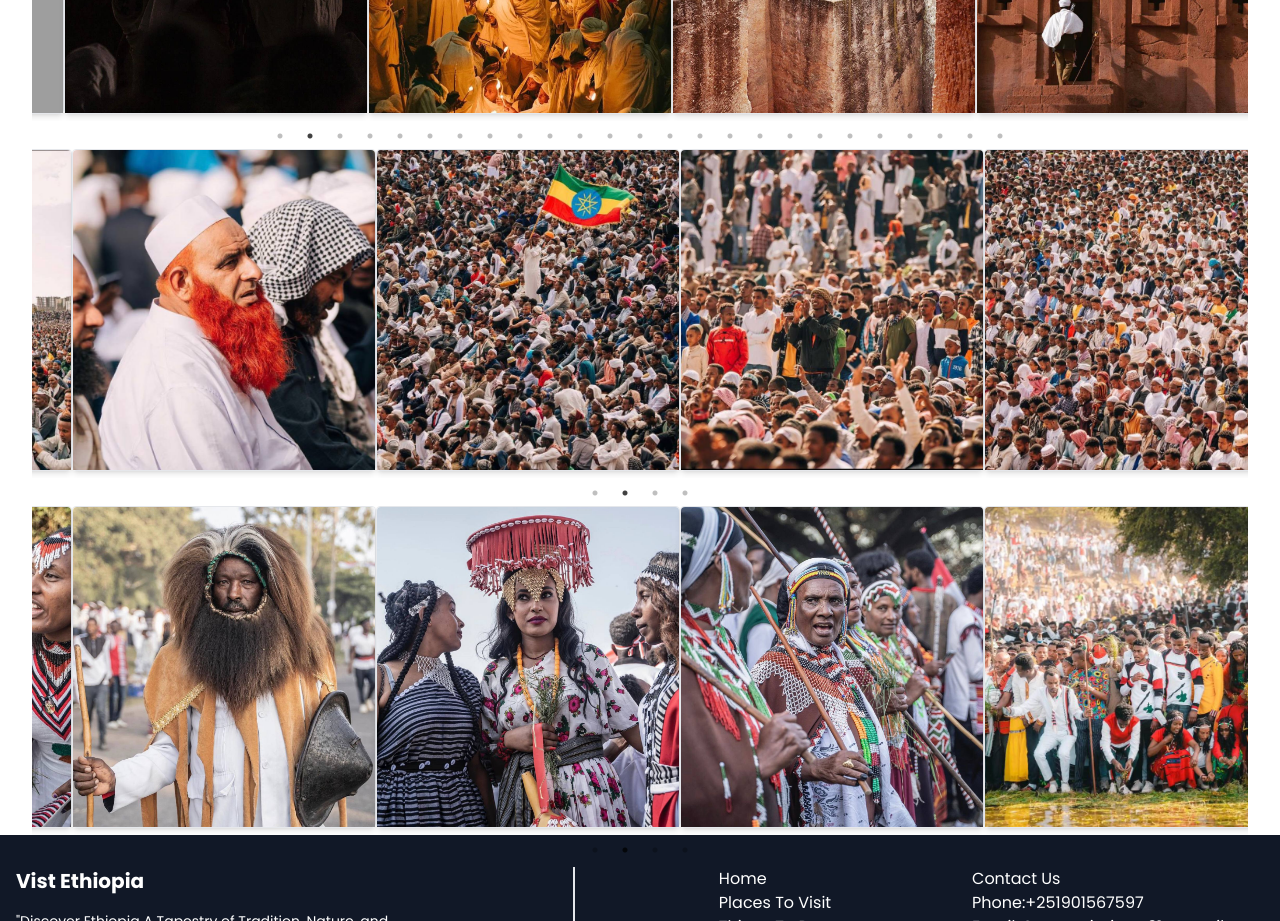
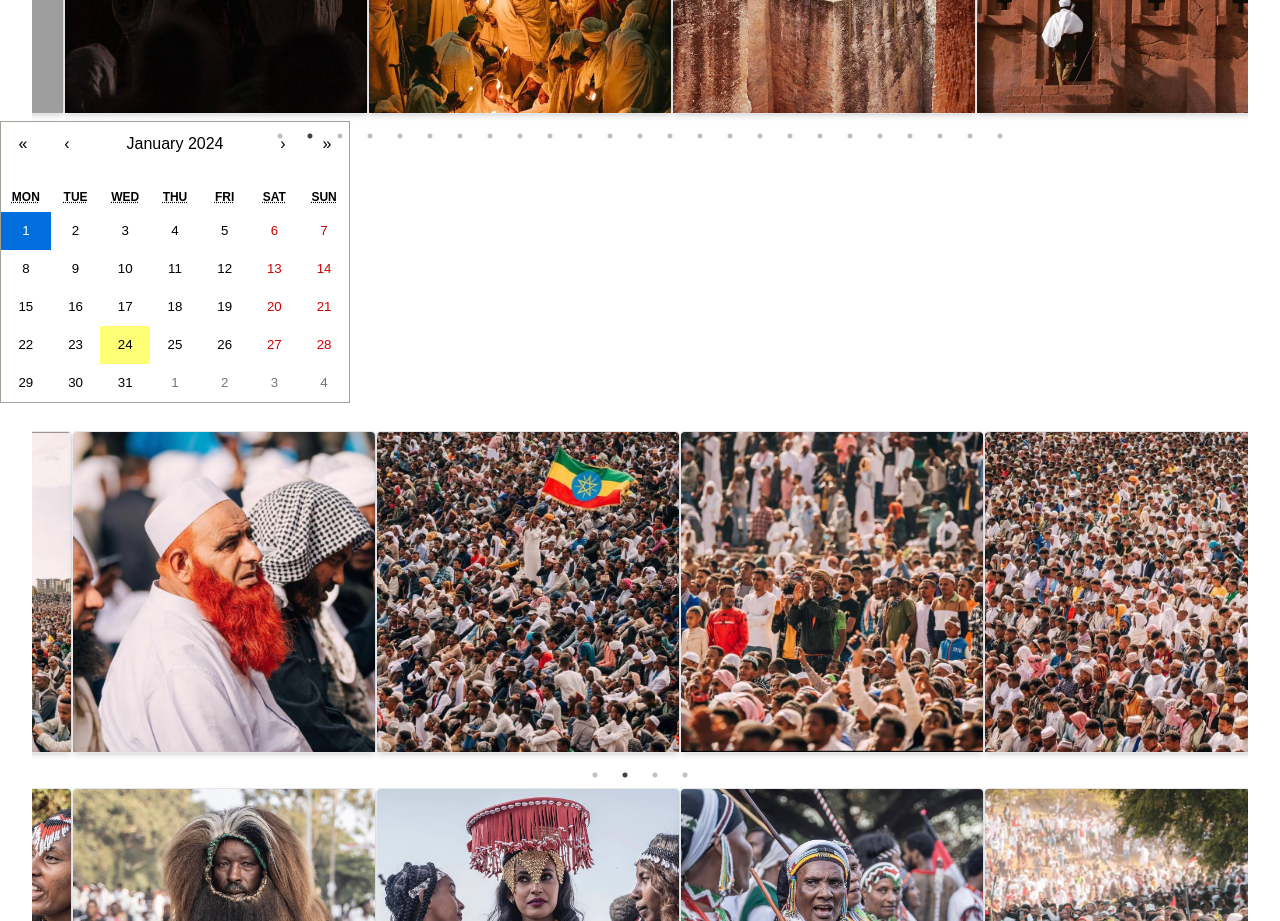
Before and after one commit to Aletia88/Visit-Ethiopia, a React (Vite) app in the folder visit-etiopia/: page /home in a window 1280 px wide. Shown: the part 1880-2801 px from the top of the page. Built offline with nearby package versions, Linux system fonts and the light colour scheme; grey boxes are pictures that could not be loaded; a web font is replaced by a local one.

Commit message:
adding calader

```diff
--- a/visit-etiopia/package.json
+++ b/visit-etiopia/package.json
@@ -13,6 +13,7 @@
     "google-map-react": "^2.2.1",
     "link": "^2.1.0",
     "react": "^18.2.0",
+    "react-calendar": "^4.8.0",
     "react-dom": "^18.2.0",
     "react-icons": "^4.11.0",
     "react-modal": "^3.16.1",
--- a/visit-etiopia/src/App.css
+++ b/visit-etiopia/src/App.css
@@ -61,3 +61,7 @@
   font-size: larger;
   font-weight: bolder;
 }
+.selected-date-marker {
+  color: red; /* Customize the color */
+  font-weight: bold; /* Customize the font weight */
+}
--- a/visit-etiopia/src/Components/About.jsx
+++ b/visit-etiopia/src/Components/About.jsx
@@ -30,7 +30,7 @@ export default function About(){
        <br /> <br /> <span>Challenges and Progress</span> <br />
         Ethiopia has faced challenges such as famine, political instability, and conflicts. However, in recent years, the country has experienced economic growth and development initiatives. Ethiopia plays a crucial role in regional affairs and has been a diplomatic center for African unity. <br /> <br />
 
-        <p><span> Ethiopia is a country with a rich history, diverse culture, and unique geography. Here are some amazing facts about Ethiopia:</span> <br /> <br />
+        <p className=" text-xl "><span > Ethiopia is a country with a rich history, diverse culture, and unique geography. <br /> Here are some amazing facts about Ethiopia:</span> <br /> <br /> </p>
 
 <span>Ancient Civilization:</span> Ethiopia is one of the oldest nations in the world and has a history dating back thousands of years. It is home to the ancient Kingdom of Aksum, known for its obelisks and the Church of St. Mary of Zion, which is believed to house the Ark of the Covenant.<br /> <br />
 
@@ -53,7 +53,7 @@ export default function About(){
 1<span>Abyssinian Cat:</span> The Abyssinian cat, one of the oldest known cat breeds, is believed to have originated in Ethiopia. Known for its distinctive ticked coat and playful nature, it's often associated with ancient Egyptian art.<br /> <br />
 
 Ethiopia's unique blend of history, culture, and natural wonders makes it a fascinating and captivating country.</p>
-        </p>
+
 
 
         <Footer />
--- a/visit-etiopia/src/Components/Home.jsx
+++ b/visit-etiopia/src/Components/Home.jsx
@@ -1,3 +1,4 @@
+import { useState } from "react";
 import PopularSlideshow from "./Popular";
 import Header from "./Header";
 import Lalibela from "./Lalibela";
@@ -5,8 +6,26 @@ import Footer from "./Footer";
 import Eid from "./Eid";
 import Meskel from "./Meskel";
 import ScrollToTop from "./Scrolltotop";
+import Calendar from 'react-calendar';
+import 'react-calendar/dist/Calendar.css';
 
 export default function Home() {
+  const defaultDate = new Date('2024-01-01'); // For a single date
+  // const defaultDate = [new Date(), new Date('2024-01-01')]; // For an array of dates
+
+  const [date, setDate] = useState(defaultDate);
+
+  const handleDateChange = (newDate) => {
+    setDate(newDate);
+    // Handle any additional logic on date change
+  };
+  const tileContent = ({ date, view }) => {
+    // Use .toDateString() on date to compare
+    if (view === 'month' && date.toDateString() === defaultDate.toDateString()) {
+      return <span className="selected-date-marker bg-red"></span>;
+    }
+    return null;
+  };
   return (
     <>
       <Header />
@@ -47,6 +66,9 @@ export default function Home() {
       </div>
       <h1 className="text-3xl md:text-5xl font-bold ml-3">Events</h1>
       <Lalibela />
+      <div>
+      <Calendar onChange={handleDateChange} value={date} tileContent={tileContent} />
+      </div>
       <Eid />
       <Meskel />
       <Footer />
```
Also changed, not shown: 1 other file (tests, documents, lock files or other folders).
